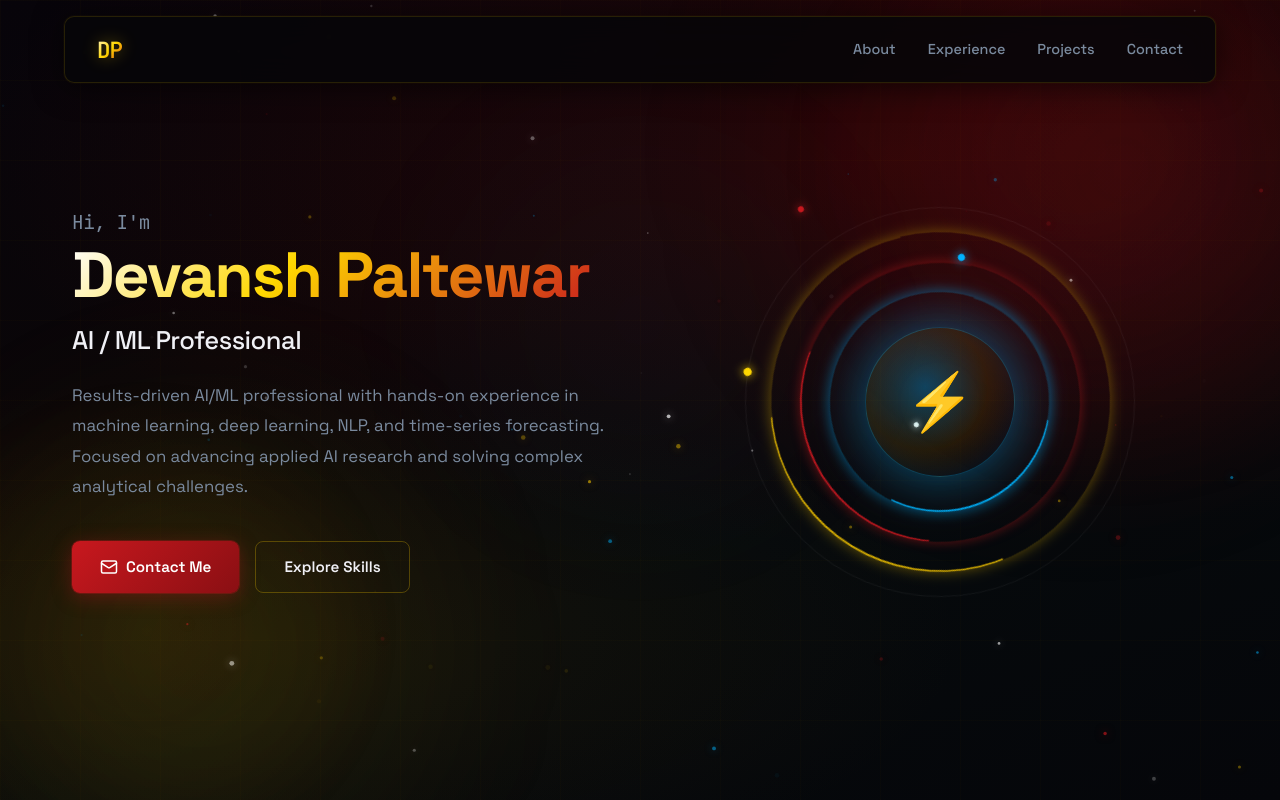
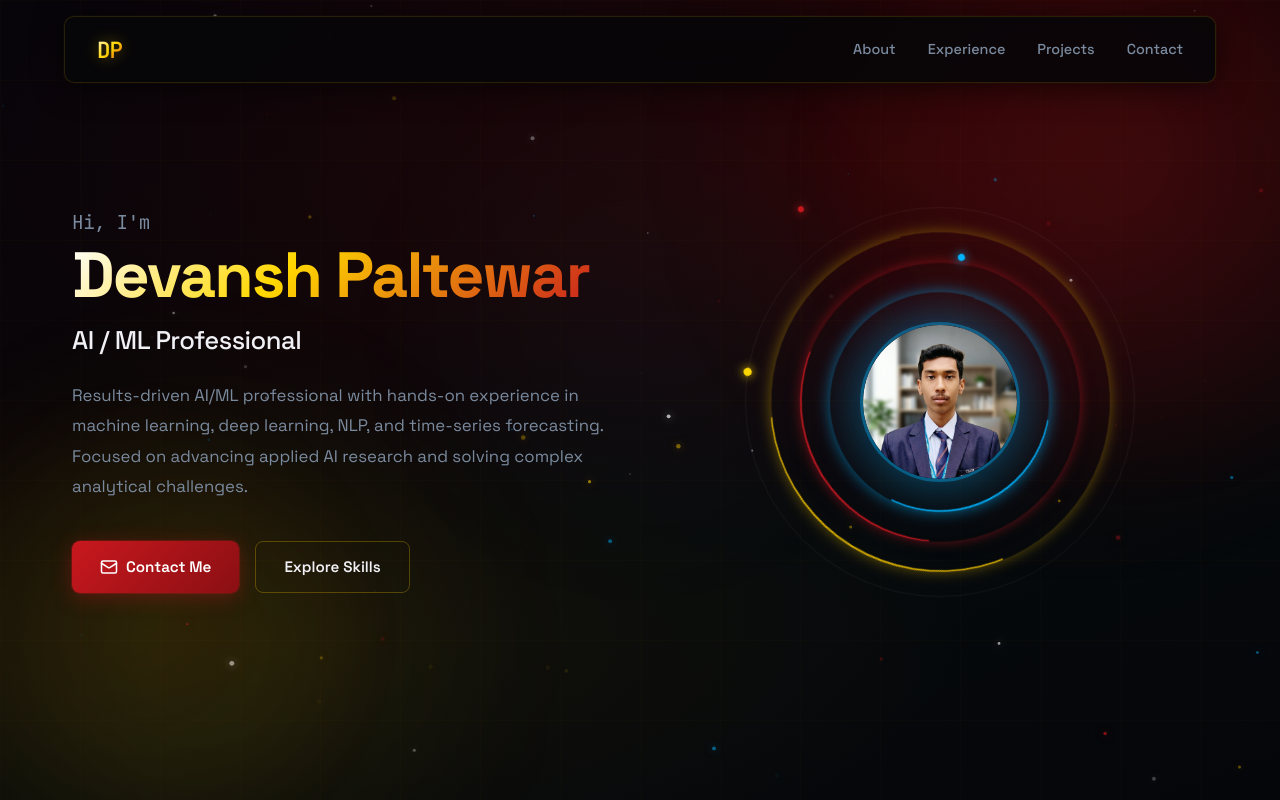
Before and after one commit to DevP-2023/Devansh_Portfolio, a React (Vite) app: page / in a window 1280 px wide. Shown: the top 800 px of the page. Built offline with nearby package versions, Linux system fonts and the light colour scheme.

Commit message:
profile photo added

```diff
--- a/src/components/Hero.css
+++ b/src/components/Hero.css
@@ -183,24 +183,29 @@
 @keyframes arc-ccw { to { transform: translate(-50%,-50%) rotate(-360deg); } }
 
 /* Core */
+/* Core — profile photo frame */
 .arc-core-hero {
-  width: 150px;
-  height: 150px;
+  width: 160px;
+  height: 160px;
   border-radius: 50%;
-  background: radial-gradient(circle at 40% 40%, rgba(0,180,255,0.35), rgba(229,184,0,0.1) 50%, transparent 75%);
-  border: 1px solid rgba(0,180,255,0.3);
-  display: flex;
-  align-items: center;
-  justify-content: center;
-  font-size: 3.5rem;
-  box-shadow:
-    0 0 40px rgba(0,180,255,0.3),
-    0 0 80px rgba(0,180,255,0.12),
-    inset 0 0 30px rgba(0,180,255,0.1);
-  animation: core-pulse 3s ease-in-out infinite;
   position: relative;
   z-index: 2;
-  user-select: none;
+  overflow: hidden;
+  border: 3px solid rgba(0, 180, 255, 0.5);
+  box-shadow:
+    0 0 0 4px rgba(229, 184, 0, 0.2),
+    0 0 30px rgba(0, 180, 255, 0.4),
+    0 0 60px rgba(0, 180, 255, 0.15);
+  animation: core-pulse 3s ease-in-out infinite;
+}
+
+.profile-photo {
+  width: 100%;
+  height: 100%;
+  object-fit: cover;
+  object-position: center top;
+  display: block;
+  border-radius: 50%;
 }
 
 @keyframes core-pulse {
@@ -242,7 +247,7 @@
   .arc-ring-2 { width: 215px; height: 215px; }
   .arc-ring-3 { width: 168px; height: 168px; }
   .arc-ring-4 { width: 305px; height: 305px; }
-  .arc-core-hero { width: 115px; height: 115px; font-size: 2.8rem; }
+  .arc-core-hero { width: 125px; height: 125px; }
   .arc-orbit { width: 200px; height: 200px; margin-top: -100px; margin-left: -100px; }
 }
 
--- a/src/components/Hero.jsx
+++ b/src/components/Hero.jsx
@@ -1,6 +1,7 @@
 import React from 'react';
 import { motion } from 'framer-motion';
 import { Mail } from 'lucide-react';
+import profilePhoto from '../Gallery/Devansh Linkdin.png';
 import './Hero.css';
 
 const containerVariants = {
@@ -65,7 +66,9 @@ const Hero = () => {
               <div className="arc-dot arc-dot-4" />
             </div>
             {/* Arc reactor core */}
-            <div className="arc-core-hero">⚡</div>
+            <div className="arc-core-hero">
+              <img src={profilePhoto} alt="Devansh Paltewar" className="profile-photo" />
+            </div>
           </div>
         </motion.div>
       </div>
--- a/src/components/Navbar.css
+++ b/src/components/Navbar.css
@@ -14,6 +14,8 @@
   border: 1px solid rgba(229, 184, 0, 0.15);
   box-shadow: 0 4px 30px rgba(0,0,0,0.6), 0 0 0 1px rgba(229,184,0,0.04);
   transition: border-color 0.3s ease, box-shadow 0.3s ease;
+  /* Allow dropdown to overflow below the navbar */
+  overflow: visible;
 }
 
 .navbar:hover {
@@ -92,18 +94,44 @@
   .nav-links {
     display: none;
     position: absolute;
-    top: 100%;
+    top: calc(100% + 2px);
     left: -1px;
     right: -1px;
-    background: rgba(6, 6, 8, 0.95);
-    backdrop-filter: blur(20px);
+    background: rgba(6, 6, 8, 0.98);
+    backdrop-filter: blur(24px);
+    -webkit-backdrop-filter: blur(24px);
     flex-direction: column;
-    padding: 1.5rem;
-    gap: 1.5rem;
+    padding: 1rem 1.5rem;
+    gap: 0;
     border-radius: 0 0 10px 10px;
-    border: 1px solid rgba(229, 184, 0, 0.15);
-    border-top: none;
-    box-shadow: 0 10px 30px rgba(0,0,0,0.8);
+    border: 1px solid rgba(229, 184, 0, 0.25);
+    border-top: 1px solid rgba(229, 184, 0, 0.1);
+    box-shadow: 0 16px 40px rgba(0,0,0,0.9);
+    z-index: 999;
+  }
+
+  .nav-links a {
+    display: block;
+    color: #f0f0f5 !important;
+    font-size: 1rem;
+    font-weight: 500;
+    padding: 0.9rem 0;
+    border-bottom: 1px solid rgba(229, 184, 0, 0.08);
+    text-decoration: none;
+    transition: color 0.2s ease, padding-left 0.2s ease;
+  }
+
+  .nav-links a:last-child {
+    border-bottom: none;
+  }
+
+  .nav-links a:hover {
+    color: #ffd700 !important;
+    padding-left: 0.5rem;
+  }
+
+  .nav-links a::after {
+    display: none;
   }
 
   .nav-links.active {
```
Also changed, not shown: src/Gallery/Devansh Linkdin.png (added).
